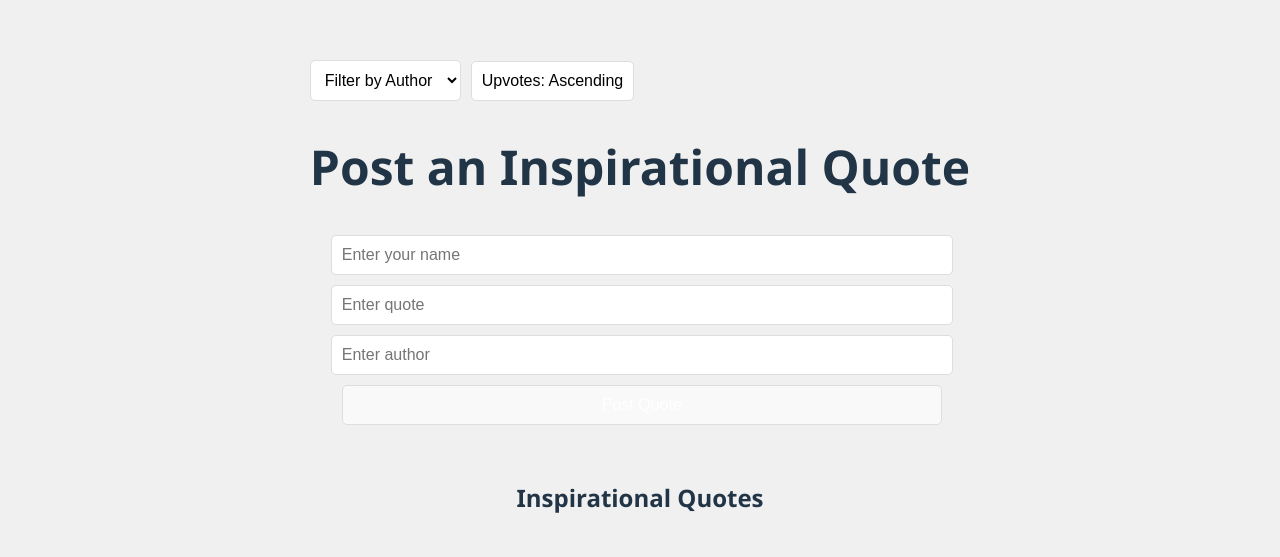
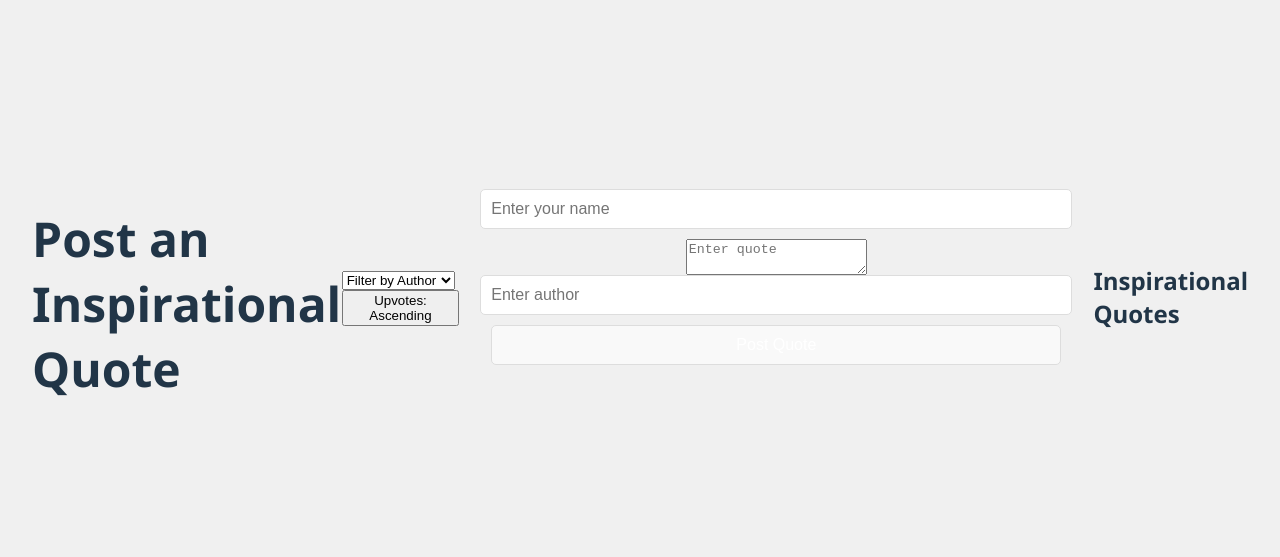
Before and after one commit to kwingham/motivating-quotes, a website built with Vite: page client/index.html in a window 1280 px wide. Shown: the part 135-692 px from the top of the page. Built offline with nearby package versions, Linux system fonts and the light colour scheme; no server answers.

Commit message:
corrective changes ftlogpw

```diff
--- a/client/index.html
+++ b/client/index.html
@@ -3,21 +3,25 @@
   <head>
     <meta charset="UTF-8" />
     <meta name="viewport" content="width=device-width, initial-scale=1.0" />
-    <title>Motivating Quotes</title>
+    <title>Motivational Quotes</title>
     <link rel="stylesheet" href="style.css" />
-    <script type="module" src="/app.js" defer></script>
+    <script src="app.js" defer></script>
   </head>
   <body>
-    <div class="container">
-      <!-- Filter and Sort Options -->
-      <div class="filter-sort">
+    <header>
+      <h1>Post an Inspirational Quote</h1>
+    </header>
+
+    <!-- Filter and sorting section -->
+    <div class="filter-sort-container">
       <select id="author-filter">
-          <option value="all">Filter by Author</option>
+        <option value="All Authors">Filter by Author</option>
+        <!-- Options will be dynamically populated -->
       </select>
-        <button id="sort-btn" data-sort="asc">Upvotes: Ascending</button>
+      <button id="sort-order">Upvotes: Ascending</button>
     </div>
-      <!-- Header and Form -->
-      <h1>Post an Inspirational Quote</h1>
+
+    <!-- Form to post a new quote -->
     <form id="quote-form">
       <input
         type="text"
@@ -25,13 +29,17 @@
         placeholder="Enter your name"
         required
       />
-        <input type="text" id="quote" placeholder="Enter quote" required />
+      <textarea id="quote" placeholder="Enter quote" required></textarea>
       <input type="text" id="author" placeholder="Enter author" required />
       <button type="submit">Post Quote</button>
     </form>
-      <!-- Quotes List -->
+
+    <!-- Section to display quotes -->
+    <section>
       <h2>Inspirational Quotes</h2>
-      <ul id="quote-list"></ul>
-    </div>
+      <ul id="quote-list">
+        <!-- Quotes will be dynamically inserted here -->
+      </ul>
+    </section>
   </body>
 </html>
```
Lines whose indentation alone changed are shown as unchanged.
